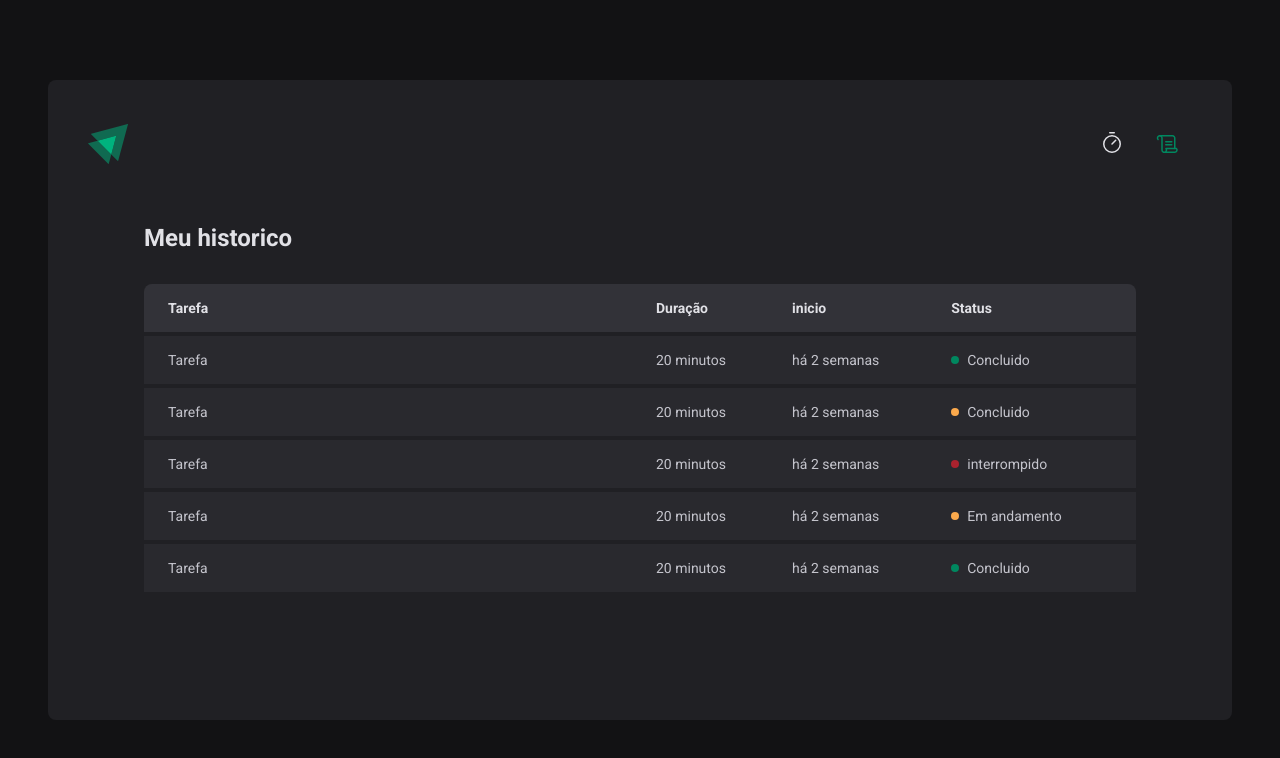
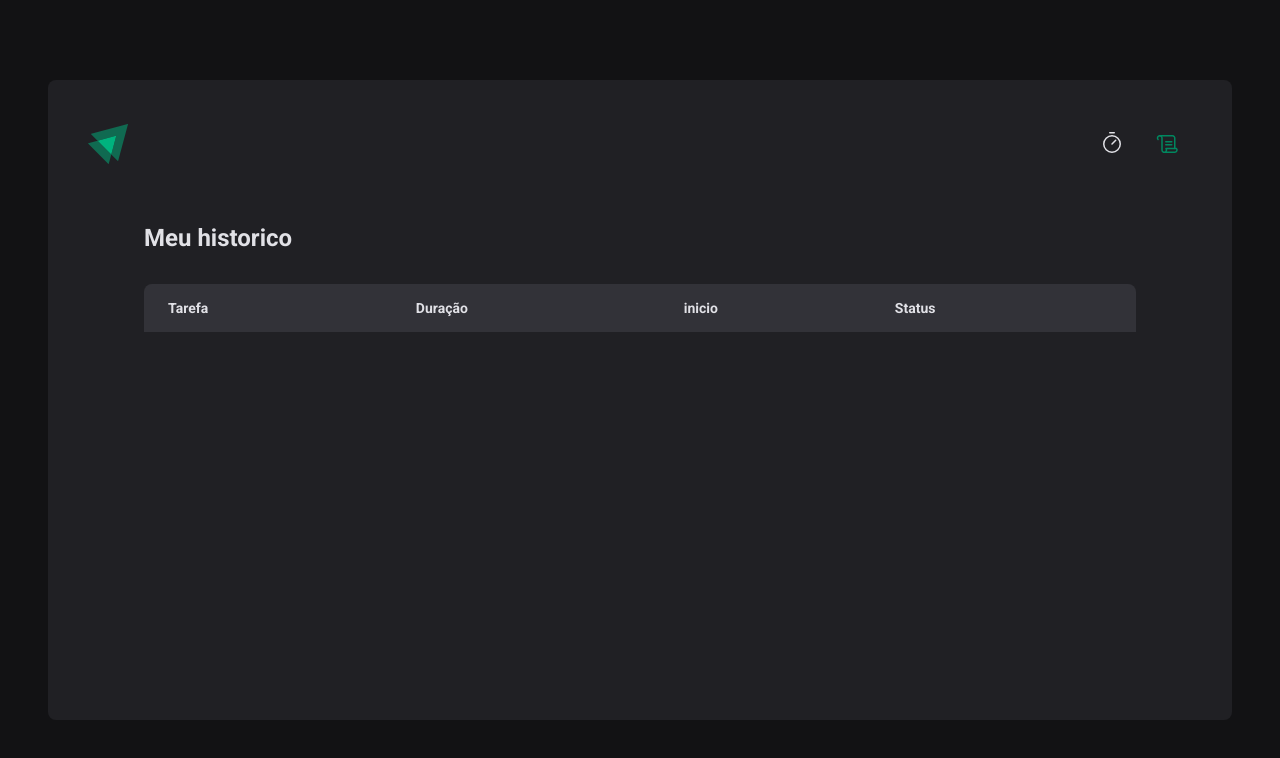
Before and after one commit to CarlosEduardoDeev/Projeto-Timer-, a React (Vite) app: page /History in a window 1280 px wide. Shown: the top 758 px of the page. Built offline with nearby package versions, Linux system fonts and the light colour scheme.

Commit message:
cODIGO arrumado

```diff
--- a/src/App.tsx
+++ b/src/App.tsx
@@ -3,6 +3,7 @@ import { Router } from '../Router'
 import { GlobalStyle } from './Styles/global'
 import { defaultTheme } from './Styles/Themes/default'
 import { BrowserRouter } from 'react-router-dom'
+import { CyclesContextProvider } from './Contexts/CycleContext'
 
 export function App() {
   return (
@@ -10,8 +11,9 @@ export function App() {
       {/* // ThemeProvider para escolher um tema para a pagina
     e alternar em black ou white  */}
       <ThemeProvider theme={defaultTheme}>
-        <Router />
-
+        <CyclesContextProvider>
+          <Router />
+        </CyclesContextProvider>
         {/* ONDE IMPORTAMOS OS TEMAS GLOBAIS  */}
         <GlobalStyle />
       </ThemeProvider>
--- /dev/null
+++ b/src/Contexts/CycleContext.tsx
@@ -0,0 +1,103 @@
+import { createContext, ReactNode, useState } from 'react'
+
+interface CreateCycleData {
+  task: string
+  minutesAmount: number
+}
+
+interface Cycle {
+  id: string
+  task: string
+  minutesAmount: number
+  startDate: Date
+  interruptedDate?: Date
+  finishiedDate?: Date
+}
+
+interface CyclesContextType {
+  activeCycle: Cycle | undefined
+  activeCycleId: string | null
+  amountSecondsPassed: number
+  markCurrentCycleAsFinished: () => void
+  setSecondsPassed: (seconds: number) => void
+  createNewCycle: (data: CreateCycleData) => void
+  interruptCurrentCycle: () => void
+  cycles: Cycle[]
+}
+
+export const CyclesContext = createContext({} as CyclesContextType)
+
+interface CyclesContextProviderProps {
+  children: ReactNode
+}
+
+export function CyclesContextProvider({
+  children,
+}: CyclesContextProviderProps) {
+  const [cycles, setCycles] = useState<Cycle[]>([])
+  const [activeCycleId, setActiveCycleId] = useState<string | null>(null)
+  const [amountSecondsPassed, setAmountSecondsPassed] = useState(0)
+
+  const activeCycle = cycles.find((cycle) => cycle.id === activeCycleId)
+
+  function setSecondsPassed(seconds: number) {
+    setAmountSecondsPassed(seconds)
+  }
+
+  function markCurrentCycleAsFinished() {
+    setCycles((state) =>
+      state.map((cycle) => {
+        if (cycle.id === activeCycleId) {
+          return { ...cycle, finishiedDate: new Date() }
+        } else {
+          return cycle
+        }
+      }),
+    )
+  }
+
+  function createNewCycle(data: CreateCycleData) {
+    const id = String(new Date().getTime())
+
+    const newCycle: Cycle = {
+      id,
+      task: data.task,
+      minutesAmount: data.minutesAmount,
+      startDate: new Date(),
+    }
+
+    setCycles((state) => [...state, newCycle])
+    setActiveCycleId(id)
+    setAmountSecondsPassed(0)
+  }
+
+  function interruptCurrentCycle() {
+    setCycles((state) =>
+      state.map((cycle) => {
+        if (cycle.id === activeCycleId) {
+          return { ...cycle, interruptedDate: new Date() }
+        } else {
+          return cycle
+        }
+      }),
+    )
+    setActiveCycleId(null)
+  }
+
+  return (
+    <CyclesContext.Provider
+      value={{
+        cycles,
+        activeCycle,
+        activeCycleId,
+        markCurrentCycleAsFinished,
+        amountSecondsPassed,
+        setSecondsPassed,
+        createNewCycle,
+        interruptCurrentCycle,
+      }}
+    >
+      {children}
+    </CyclesContext.Provider>
+  )
+}
--- a/src/Pages/History/index.jsx
+++ b/src/Pages/History/index.jsx
@@ -1,9 +1,14 @@
 import { HistoryContainer, HistoryList, Status } from './style'
+import { CyclesContext } from '../../Contexts/CycleContext'
+
+import { useContext } from 'react'
 
 export function History() {
+  const { cycles } = useContext(CyclesContext)
   return (
     <HistoryContainer>
       <h1>Meu historico</h1>
+
       <HistoryList>
         <table>
           <thead>
@@ -15,46 +20,27 @@ export function History() {
             </tr>
           </thead>
           <tbody>
-            <tr>
-              <td>Tarefa</td>
-              <td>20 minutos</td>
-              <td>há 2 semanas </td>
-              <td>
-                <Status statusColor="green">Concluido</Status>
-              </td>
-            </tr>
-            <tr>
-              <td>Tarefa</td>
-              <td>20 minutos</td>
-              <td>há 2 semanas </td>
-              <td>
-                <Status statusColor="yellow">Concluido</Status>
-              </td>
-            </tr>
-            <tr>
-              <td>Tarefa</td>
-              <td>20 minutos</td>
-              <td>há 2 semanas </td>
-              <td>
-                <Status statusColor="red">interrompido</Status>
-              </td>
-            </tr>
-            <tr>
-              <td>Tarefa</td>
-              <td>20 minutos</td>
-              <td>há 2 semanas </td>
-              <td>
-                <Status statusColor="yellow">Em andamento</Status>
-              </td>
-            </tr>
-            <tr>
-              <td>Tarefa</td>
-              <td>20 minutos</td>
-              <td>há 2 semanas </td>
-              <td>
-                <Status statusColor="green">Concluido</Status>
-              </td>
-            </tr>
+            {cycles.map(cycle => {
+              return (
+                <tr key={cycle.id}>
+                  <td>{cycle.task}</td>
+                  <td>{cycle.minutesAmount}Minutos</td>
+                  <td>{cycle.startDate.toISOString()}</td>
+                  <td>
+                    {cycle.finishiedDate && (
+                      <Status statusColor="green">Concluido</Status>
+                    )}
+                    {cycle.interruptedDate && (
+                      <Status statusColor="red">interrompido</Status>
+                    )}
+                    {!cycle.finishiedDate && !cycle.interruptedDate && (
+                      <Status statusColor="yellow">Em andamento</Status>
+                    )}
+                  </td>
+                </tr>
+              )
+
+            })}
           </tbody>
         </table>
       </HistoryList>
--- a/src/Pages/Home/Components/Countdown/index.tsx
+++ b/src/Pages/Home/Components/Countdown/index.tsx
@@ -1,6 +1,6 @@
 import { differenceInSeconds } from 'date-fns'
 import { useContext, useEffect } from 'react'
-import { CyclesContext } from '../..'
+import { CyclesContext } from '../../../../Contexts/CycleContext'
 import { CountdownContainer, Separador } from '../../style'
 
 export function Countdown() {
@@ -52,7 +52,13 @@ export function Countdown() {
     return () => {
       clearInterval(interval)
     }
-  }, [activeCycle, activeCycleId, totalsecond, markCurrentCycleAsFinished])
+  }, [
+    activeCycle,
+    activeCycleId,
+    totalsecond,
+    markCurrentCycleAsFinished,
+    setSecondsPassed,
+  ])
 
   return (
     <CountdownContainer>
--- a/src/Pages/Home/Components/NewCyleForm/index.tsx
+++ b/src/Pages/Home/Components/NewCyleForm/index.tsx
@@ -1,5 +1,5 @@
 import { FormContainer, MinutesAmountInput, TaskInput } from './style'
-import { CyclesContext } from '../..'
+import { CyclesContext } from '../../../../Contexts/CycleContext'
 import { useContext } from 'react'
 import { useFormContext } from 'react-hook-form'
 
@@ -36,7 +36,7 @@ export function NewCycleForm() {
         id="minutesAmount"
         placeholder="00"
         step={5}
-        min={1}
+        min={5}
         max={60}
         disabled={!!activeCycle}
         {...register('minutesAmount', { valueAsNumber: true })}
--- a/src/Pages/Home/style.ts
+++ b/src/Pages/Home/style.ts
@@ -114,9 +114,8 @@ export const StopCounterDownButton = styled(BaseCounterDownButton)`
   &:not(:disabled):hover {
     background-color: ${(props) => props.theme['red-700']};
   }
-    &:hover {
-      background-color: ${(props) => props.theme['red-500']};
-    }
+  &:hover {
+    background-color: ${(props) => props.theme['red-500']};
   }
 `
 
```
Also changed, not shown: src/Pages/Home/index.tsx (+11 -120 lines), vite.config.ts.timestamp-1660095414244.mjs (added, +10 -0 lines).
